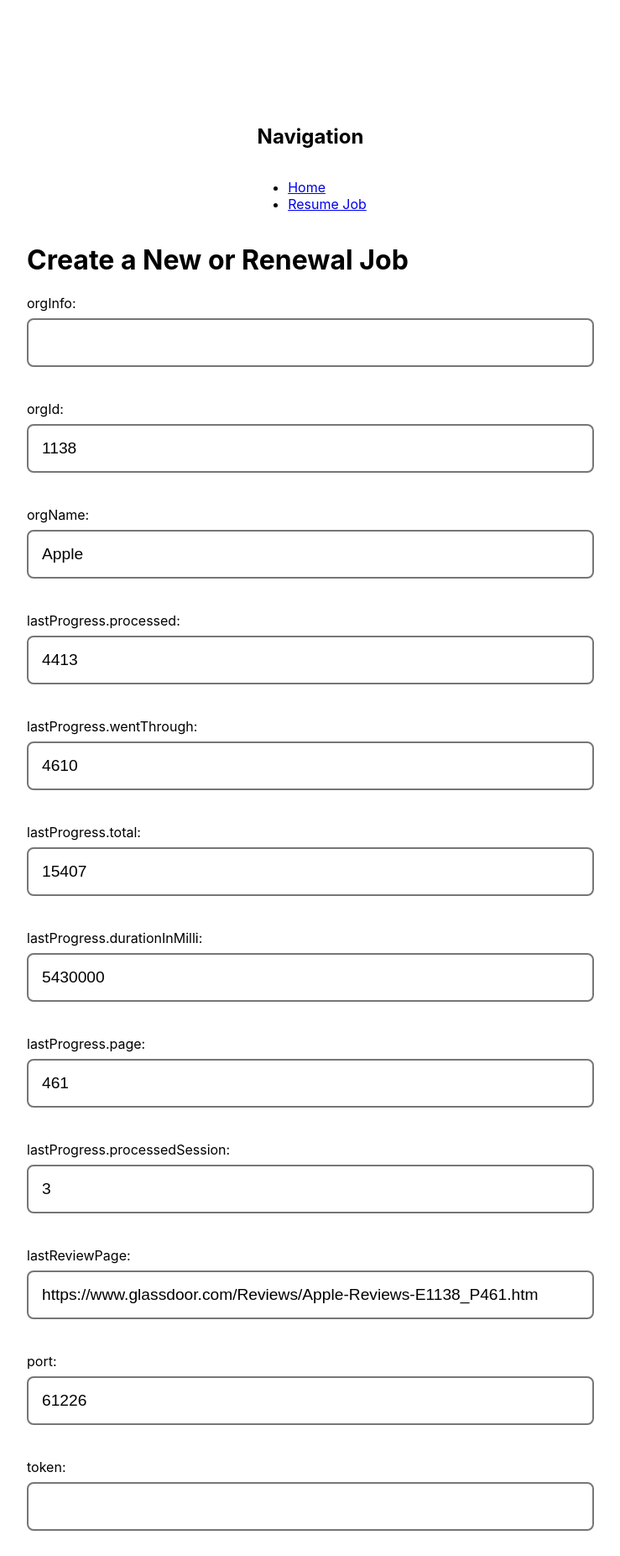
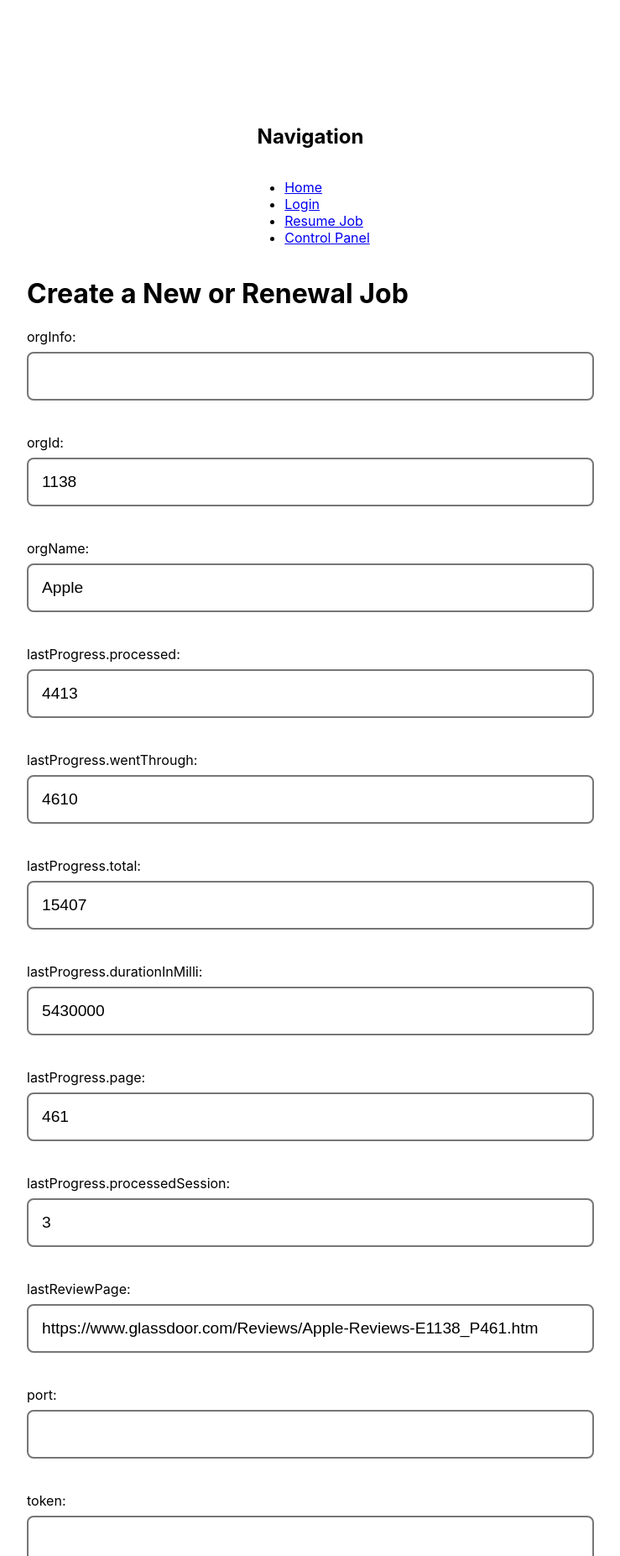
Before and after one commit to rivernews/supervisor-scraper-job-queue, a React (Create React App) app: page /resume-job in a window 1280 px wide. Shown: the top 1853 px of the page at 84% size, without its empty margins (270-1009 px from the left). Built offline with nearby package versions, Linux system fonts and the light colour scheme.

Commit message:
support terminating job for rivernews/slack-middleware-server/issues/35

```diff
--- a/src/App.tsx
+++ b/src/App.tsx
@@ -8,6 +8,9 @@ import {
 import { ResumeJob } from "./pages/resume-job";
 
 import styles from './App.module.css';
+import { Home } from "./pages/home";
+import { LoginPage } from "./pages/login";
+import { ControlPanelPage } from "./pages/control-panel.page";
 
 export default function App() {
   return (
@@ -20,7 +23,13 @@ export default function App() {
               <Link to="/">Home</Link>
             </li>
             <li>
+              <Link to="/login">Login</Link>
+            </li>
+            <li>
               <Link to="/resume-job">Resume Job</Link>
+            </li>
+            <li>
+              <Link to="/control-panel">Control Panel</Link>
             </li>
           </ul>
         </nav>
@@ -31,6 +40,12 @@ export default function App() {
           <Route path="/resume-job">
             <ResumeJob />
           </Route>
+          <Route path="/control-panel">
+            <ControlPanelPage />
+          </Route>
+          <Route path="/login">
+            <LoginPage />
+          </Route>
           <Route path="/">
             <Home />
           </Route>
@@ -39,12 +54,3 @@ export default function App() {
     </Router>
   );
 }
-
-function Home() {
-  return <>
-    <h2>Home</h2>
-    <p>
-      This is the supervisor scraper frontend
-    </p>
-  </>;
-}
--- /dev/null
+++ b/src/components/login-form.tsx
@@ -0,0 +1,73 @@
+import React from "react";
+import { FormikHelpers, Formik } from "formik";
+import { getNestedValueFromName } from "../utilities/formUtilities";
+import { Authenticator } from "../services/authenticate";
+
+const inputList = [
+    { name: 'token', type: 'text' },
+    { name: 'port', type: 'text' },
+]
+
+const formSubmit = async (values: { 'token': string, 'port': string }, { setSubmitting }: FormikHelpers<{ 'token': string, 'port': string }>) => {
+    const tokenValue = values.token.trim();
+    const portValue = values.port.trim();
+
+    if (tokenValue !== '') {
+        Authenticator.token = tokenValue;
+    }
+
+    if (portValue !== '') {
+        Authenticator.port = portValue;
+    }
+
+    alert('Credentials stored');
+
+    setSubmitting(false);
+}
+
+export const LoginForm = () => {
+    const initialValues = {
+        'token': Authenticator.token,
+        'port': Authenticator.port
+    }
+
+    return <div>
+        <Formik
+            initialValues={initialValues}
+            validate={() => {}}
+            onSubmit={formSubmit}
+        >
+            {({
+                values,
+                errors,
+                touched,
+                handleChange,
+                handleBlur,
+                handleSubmit,
+                isSubmitting,
+                /* and other goodies */
+            }) => (
+                    <form onSubmit={handleSubmit}>
+                        {inputList.map((inputMeta, index) => (
+                            <div
+                                key={index}
+                            >
+                                <label>{inputMeta.name}: </label>
+                                <input
+                                    type={inputMeta.type}
+                                    name={inputMeta.name}
+                                    onChange={handleChange}
+                                    onBlur={handleBlur}
+                                    value={getNestedValueFromName(values, inputMeta.name)}
+                                />
+                                {getNestedValueFromName(errors, inputMeta.name) && getNestedValueFromName(touched, inputMeta.name) && getNestedValueFromName(errors, inputMeta.name)}
+                            </div>
+                        ))}
+                        <button type="submit" disabled={isSubmitting}>
+                            Store
+                        </button>
+                    </form>
+                )}
+        </Formik>
+    </div>
+}
--- a/src/components/renewal-job-form.tsx
+++ b/src/components/renewal-job-form.tsx
@@ -1,8 +1,10 @@
 import React from "react";
-import { Formik, FormikValues, FormikHelpers } from 'formik';
+import { Formik, FormikHelpers } from 'formik';
 import { ScraperCrossRequest } from "./renewal-job-types";
+import { getNestedValueFromName } from "../utilities/formUtilities";
 
 import styles from './renewal-job-form.module.css';
+import { Authenticator } from "../services/authenticate";
 
 const tokenCacheKey = 'supervisor-scraper-job-queue:renewal-job-form:token';
 
@@ -37,8 +39,8 @@ const initialValues = {
     'lastReviewPage': 'https://www.glassdoor.com/Reviews/Apple-Reviews-E1138_P461.htm',
     'scrapeMode': 'renewal',
 
-    'port': '61226',
-    'token': localStorage.getItem(tokenCacheKey) || ''
+    'port': Authenticator.port,
+    'token': Authenticator.token
 }
 
 const formSubmit = async (values: typeof initialValues, { setSubmitting }: FormikHelpers<typeof initialValues>) => {
@@ -67,16 +69,7 @@ const formSubmit = async (values: typeof initialValues, { setSubmitting }: Formi
     }
 }
 
-const getNestedValueFromName = (values: FormikValues, name: string) => {
-    const [mainField, ...subFields] = name.split('.');
 
-    return subFields.reduce((acc, cur) => {
-        if (!acc) {
-            return acc;
-        }
-        return acc[cur];
-    }, values[mainField]);
-}
 
 export interface RenewalJobFormProps {
     onReceiveResponse?: (res: any) => void
@@ -84,12 +77,13 @@ export interface RenewalJobFormProps {
 
 // https://jaredpalmer.com/formik/docs/overview
 export const RenewalJobForm = (props: RenewalJobFormProps) => {
-
-
     return <div className={styles.renewalForm}>
-        <h1>Create a New or Renewal Job</h1>
         <Formik
-            initialValues={initialValues}
+            initialValues={{
+                ...initialValues,
+                token: Authenticator.token,
+                port: Authenticator.port
+            }}
             validate={values => {
                 const formValidateResult = ScraperCrossRequest.validate(values);
                 return formValidateResult;
--- /dev/null
+++ b/src/pages/control-panel.page.tsx
@@ -0,0 +1,14 @@
+import React, { useState } from "react";
+import { apiService } from "../services/apiService";
+
+export function ControlPanelPage() {
+    const [submitting, setSubmitting] = useState(false);
+    return <>
+        <h2>Control Panel</h2>
+        <button disabled={submitting} type="button" onClick={async () => {
+            setSubmitting(true);
+            await apiService.asyncTerminateAllJob();
+            setSubmitting(false);
+        }}>Terminate All Jobs</button>
+    </>
+}
--- /dev/null
+++ b/src/pages/home.tsx
@@ -0,0 +1,13 @@
+
+import React from "react";
+
+export function Home() {
+    return (
+        <>
+            <h2>Home</h2>
+            <p>
+                This is the supervisor scraper frontend
+            </p>
+        </>
+    );
+}
--- /dev/null
+++ b/src/pages/login.tsx
@@ -0,0 +1,10 @@
+import React from "react";
+import { LoginForm } from "../components/login-form";
+
+
+export function LoginPage () {
+    return (<>
+        <h2>Login</h2>
+        <LoginForm />
+    </>)
+}
--- a/src/pages/resume-job.tsx
+++ b/src/pages/resume-job.tsx
@@ -12,6 +12,7 @@ export function ResumeJob() {
         {Object.keys(responseDisplay).length !== 0 && <div>
             {JSON.stringify(responseDisplay, null, 4)}
         </div>}
+        <h1>Create a New or Renewal Job</h1>
         <RenewalJobForm onReceiveResponse={onReceiveSubmitResponse} />
 
     </div>;
--- /dev/null
+++ b/src/services/apiService.ts
@@ -0,0 +1,53 @@
+import { Authenticator } from "./authenticate";
+
+class ApiSevice {
+    private static _singleton: ApiSevice;
+
+    private static PRODUCTION_API_SERVER_BASE_URL = 'https://slack.api.shaungc.com';
+    private static DEVELOPMENT_API_SERVER_BASE_URL = 'http://localhost';
+
+    private constructor() {}
+
+    public static get singleton() {
+        if (!ApiSevice._singleton) {
+            ApiSevice._singleton = new ApiSevice();
+        }
+        return ApiSevice._singleton;
+    }
+
+    private getDevelopmentApiServerBaseUrl() {
+        return `${ApiSevice.DEVELOPMENT_API_SERVER_BASE_URL}:${Authenticator.port}`
+    }
+
+    private get baseUrl() {
+        return process.env.NODE_ENV === 'production' ?
+            ApiSevice.PRODUCTION_API_SERVER_BASE_URL :
+            this.getDevelopmentApiServerBaseUrl()
+    }
+
+    public async asyncTerminateAllJob() {
+        const endpoint = '/queues/terminate-all-jobs';
+        const url = `${this.baseUrl}${endpoint}?` + new URLSearchParams({
+            token: Authenticator.token
+        });
+
+        try {
+            const res = await fetch(
+                url, {
+                    method: 'POST'
+                }
+            )
+
+            if (res.status !== 200) {
+                console.error(res);
+                throw new Error(`Terminate all job request failed: ${res.status}, ${res.statusText}`);
+            } else {
+                return res.json();
+            }
+        } catch (error) {
+            throw error;
+        }
+    }
+}
+
+export const apiService = ApiSevice.singleton;
--- /dev/null
+++ b/src/services/authenticate.ts
@@ -0,0 +1,70 @@
+class Authenticate {
+    private static _singleton: Authenticate;
+
+    private static TOKEN_CACHE_KEY = 'supervisor-scraper-job-queue:renewal-job-form:token';
+    private static PORT_CACHE_KEY = 'supervisor-scraper-job-queue:renewal-job-form:port';
+
+    private _token: string;
+    private _port: string;
+
+    private constructor() {
+        this._token = this.loadValue(Authenticate.TOKEN_CACHE_KEY);
+        this._port = this.loadValue(Authenticate.PORT_CACHE_KEY);
+    }
+
+    private loadValue(cacheKey: string) {
+        const valueStoredLocally = localStorage.getItem(cacheKey);
+        if (valueStoredLocally !== null) {
+            return valueStoredLocally;
+        } else {
+            localStorage.setItem(Authenticate.TOKEN_CACHE_KEY, '');
+            return '';
+        }
+    }
+
+    static get singleton() {
+        if (!Authenticate._singleton) {
+            Authenticate._singleton = new Authenticate();
+        }
+        return Authenticate._singleton;
+    }
+
+    private setValue(valueString: string, cacheKey: string) {
+        localStorage.setItem(cacheKey, valueString);
+        return valueString;
+    }
+
+    private getValue(thisValue: string, cacheKey: string) {
+        if (thisValue && thisValue !== '') {
+            return thisValue;
+        }
+
+        const locallyStoredValue = localStorage.getItem(cacheKey);
+        if (locallyStoredValue !== null) {
+            return locallyStoredValue;
+        }
+
+        localStorage.setItem(cacheKey, '');
+        return '';
+    }
+
+    set token(tokenString: string) {
+        this._token = this.setValue(tokenString, Authenticate.TOKEN_CACHE_KEY);
+    }
+
+    get token() {
+        this._token = this.getValue(this._token, Authenticate.TOKEN_CACHE_KEY);
+        return this._token;
+    }
+
+    set port(portString: string) {
+        this._port = this.setValue(portString, Authenticate.PORT_CACHE_KEY);
+    }
+
+    get port() {
+        this._port = this.getValue(this._port, Authenticate.PORT_CACHE_KEY);
+        return this._port;
+    }
+}
+
+export const Authenticator = Authenticate.singleton;
--- /dev/null
+++ b/src/utilities/formUtilities.ts
@@ -0,0 +1,12 @@
+import { FormikValues } from 'formik';
+
+export const getNestedValueFromName = (values: FormikValues, name: string) => {
+    const [mainField, ...subFields] = name.split('.');
+
+    return subFields.reduce((acc, cur) => {
+        if (!acc) {
+            return acc;
+        }
+        return acc[cur];
+    }, values[mainField]);
+}
```
